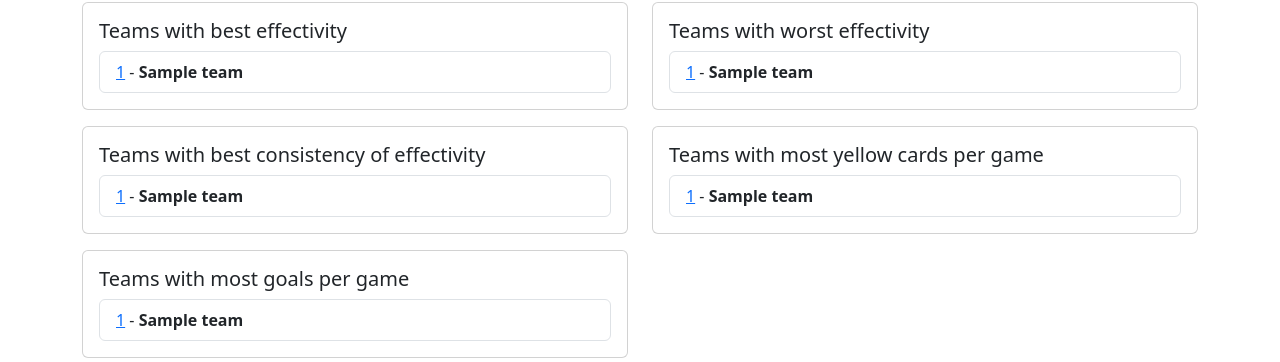
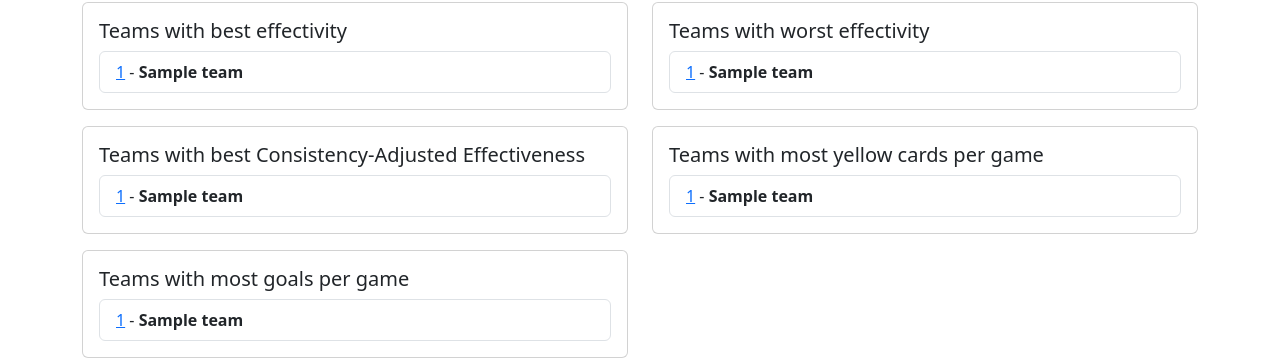
Before and after one commit to erehulka/flashscore-parser, a Flask app: template frontend/templates/main.html in a window 1280 px wide. Shown: the part 963-1325 px from the top of the page. Run offline with Flask 3, Linux system fonts and the light colour scheme; the template is opened without the code that fills it: most values are stand-ins (such as "Sample title", 1, 10 or a date in 2020); some libraries are stand-ins or nearby versions.

Commit message:
fix: texts

```diff
--- a/frontend/templates/main.html
+++ b/frontend/templates/main.html
@@ -121,7 +121,7 @@
         <div class="col-lg-6 col-12 mt-3">
           <div class="card">
             <div class="card-body">
-              <h5 class="card-title">Teams with best consistency of effectivity</h5>
+              <h5 class="card-title">Teams with best Consistency-Adjusted Effectiveness</h5>
               <ul class="list-group">
                 {% for team in teamsWithBestConsistency %}
                   <li class="list-group-item"><a href="{{ url_for("team", team_id=team[1]) }}">{{ team[0] }}</a> - <b>{{ team[2] }}</b></li>
```
